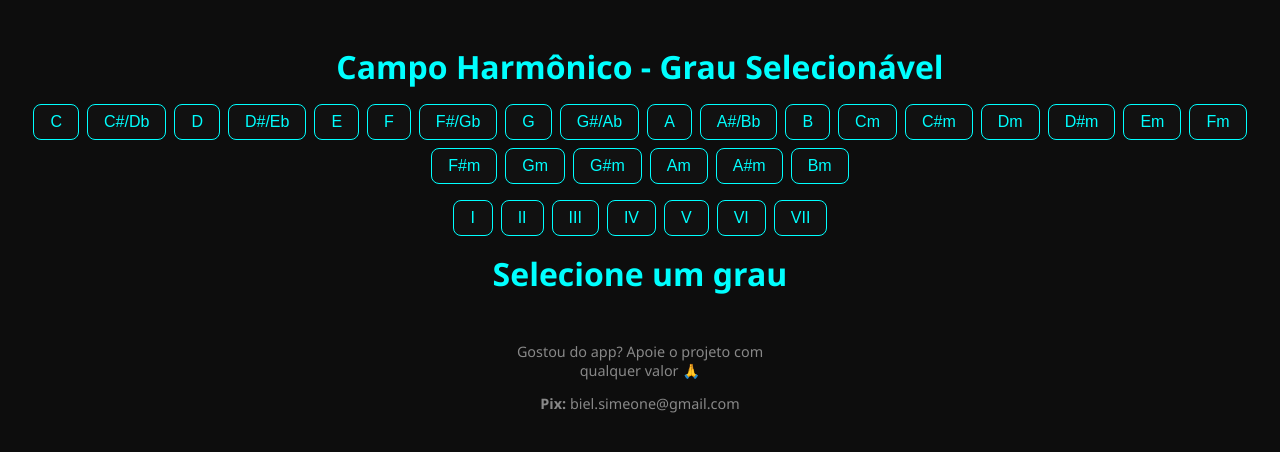
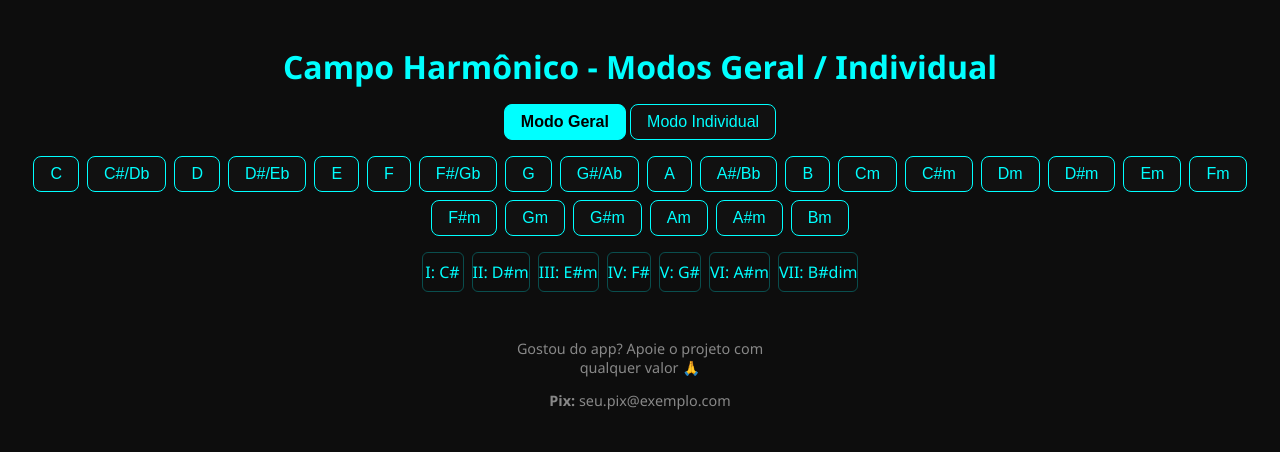
Before and after one commit to Ganjabionick8/semitonada-lite, a plain HTML site: page index.html in a window 1280 px wide. Both pictures are taken after a click on the button "C#/Db". Drawn offline with Linux system fonts and the light colour scheme.

Commit message:
Update index.html

```diff
--- a/index.html
+++ b/index.html
@@ -3,7 +3,7 @@
 <head>
 <meta charset="UTF-8" />
 <meta name="viewport" content="width=device-width, initial-scale=1" />
-<title>SemitONada Lite - Grau Selecionável</title>
+<title>SemitONada Lite - Modos Geral/Individual</title>
 <style>
   body {
     background: #0d0d0d;
@@ -13,6 +13,7 @@
     display: flex;
     flex-direction: column;
     align-items: center;
+    min-height: 100vh;
   }
   h1 {
     margin-bottom: 1rem;
@@ -48,6 +49,23 @@
     font-weight: bold;
     margin-bottom: 2rem;
     min-height: 2.5rem;
+    text-align: center;
+  }
+  #modo-toggle {
+    margin-bottom: 1rem;
+  }
+  .output-geral {
+    display: grid;
+    grid-template-columns: repeat(7, auto);
+    gap: 0.5rem;
+    margin-bottom: 2rem;
+    text-align: center;
+  }
+  .output-geral div {
+    border: 1px solid #0ff4;
+    border-radius: 6px;
+    padding: 0.5rem 0;
+    min-width: 40px;
   }
   .apoie {
     font-size: 0.9rem;
@@ -59,11 +77,16 @@
 </head>
 <body>
 
-<h1>Campo Harmônico - Grau Selecionável</h1>
+<h1>Campo Harmônico - Modos Geral / Individual</h1>
+
+<div id="modo-toggle">
+  <button id="btnGeral" class="active">Modo Geral</button>
+  <button id="btnIndividual">Modo Individual</button>
+</div>
 
 <div id="tones"></div>
 
-<div id="graus">
+<div id="graus" style="display:none;">
   <button data-grau="0">I</button>
   <button data-grau="1">II</button>
   <button data-grau="2">III</button>
@@ -73,11 +96,13 @@
   <button data-grau="6">VII</button>
 </div>
 
-<div id="acorde-selecionado">Selecione um tom e um grau</div>
+<div class="output-geral" id="output-geral"></div>
+
+<div id="acorde-selecionado" style="display:none;">Selecione um tom e um grau</div>
 
 <div class="apoie">
   <p>Gostou do app? Apoie o projeto com qualquer valor 🙏</p>
-  <p><strong>Pix:</strong> biel.simeone@gmail.com</p>
+  <p><strong>Pix:</strong> seu.pix@exemplo.com</p>
 </div>
 
 <script>
@@ -109,51 +134,97 @@
   };
 
   const tonesContainer = document.getElementById('tones');
-  const grausButtons = document.querySelectorAll('#graus button');
+  const grausDiv = document.getElementById('graus');
+  const outputGeral = document.getElementById('output-geral');
   const acordeSelecionado = document.getElementById('acorde-selecionado');
+  const btnGeral = document.getElementById('btnGeral');
+  const btnIndividual = document.getElementById('btnIndividual');
 
   let tomSelecionado = null;
   let grauSelecionado = null;
+  let modo = 'geral'; // 'geral' ou 'individual'
 
-  // Criar botões de tom
+  // Cria botões de tom
   Object.keys(campos).forEach(tom => {
     const btn = document.createElement('button');
     btn.textContent = tom;
     btn.onclick = () => {
       tomSelecionado = tom;
-      updateDisplay();
-      // Reset grau ativo
-      grausButtons.forEach(b => b.classList.remove('active'));
       grauSelecionado = null;
-      acordeSelecionado.textContent = 'Selecione um grau';
+      if (modo === 'geral') {
+        mostrarGeral();
+      } else {
+        acordeSelecionado.textContent = 'Selecione um grau';
+        grauSelecionado = null;
+        // desativa botões grau
+        grausDiv.querySelectorAll('button').forEach(b => b.classList.remove('active'));
+      }
     };
     tonesContainer.appendChild(btn);
   });
 
   // Eventos dos graus
-  grausButtons.forEach(btn => {
+  grausDiv.querySelectorAll('button').forEach(btn => {
     btn.onclick = () => {
       if (!tomSelecionado) {
         alert('Selecione primeiro um tom!');
         return;
       }
-      grausButtons.forEach(b => b.classList.remove('active'));
+      grausDiv.querySelectorAll('button').forEach(b => b.classList.remove('active'));
       btn.classList.add('active');
       grauSelecionado = Number(btn.dataset.grau);
-      updateDisplay();
+      mostrarIndividual();
     };
   });
 
-  function updateDisplay() {
-    if (tomSelecionado !== null && grauSelecionado !== null) {
-      const acordes = campos[tomSelecionado];
-      if (acordes && acordes[grauSelecionado]) {
-        acordeSelecionado.textContent = acordes[grauSelecionado];
-      } else {
-        acordeSelecionado.textContent = '-';
-      }
+  // Toggle de modos
+  btnGeral.onclick = () => {
+    modo = 'geral';
+    btnGeral.classList.add('active');
+    btnIndividual.classList.remove('active');
+    grausDiv.style.display = 'none';
+    acordeSelecionado.style.display = 'none';
+    outputGeral.style.display = 'grid';
+    if (tomSelecionado) mostrarGeral();
+  };
+
+  btnIndividual.onclick = () => {
+    modo = 'individual';
+    btnIndividual.classList.add('active');
+    btnGeral.classList.remove('active');
+    grausDiv.style.display = 'flex';
+    acordeSelecionado.style.display = 'block';
+    outputGeral.style.display = 'none';
+    if (tomSelecionado && grauSelecionado !== null) {
+      mostrarIndividual();
+    } else if (tomSelecionado) {
+      acordeSelecionado.textContent = 'Selecione um grau';
     }
+  };
+
+  // Mostrar todos os graus com acordes
+  function mostrarGeral() {
+    outputGeral.innerHTML = '';
+    const acordes = campos[tomSelecionado];
+    if (!acordes) return;
+    acordes.forEach((acorde, i) => {
+      const div = document.createElement('div');
+      div.textContent = `${['I','II','III','IV','V','VI','VII'][i]}: ${acorde}`;
+      outputGeral.appendChild(div);
+    });
   }
+
+  // Mostrar acorde individual selecionado
+  function mostrarIndividual() {
+    if (!tomSelecionado || grauSelecionado === null) return;
+    const acordes = campos[tomSelecionado];
+    if (!acordes) return;
+    const acorde = acordes[grauSelecionado];
+    acordeSelecionado.textContent = acorde || '-';
+  }
+
+  // Inicializa em modo geral
+  btnGeral.click();
 </script>
 
 </body>
```
